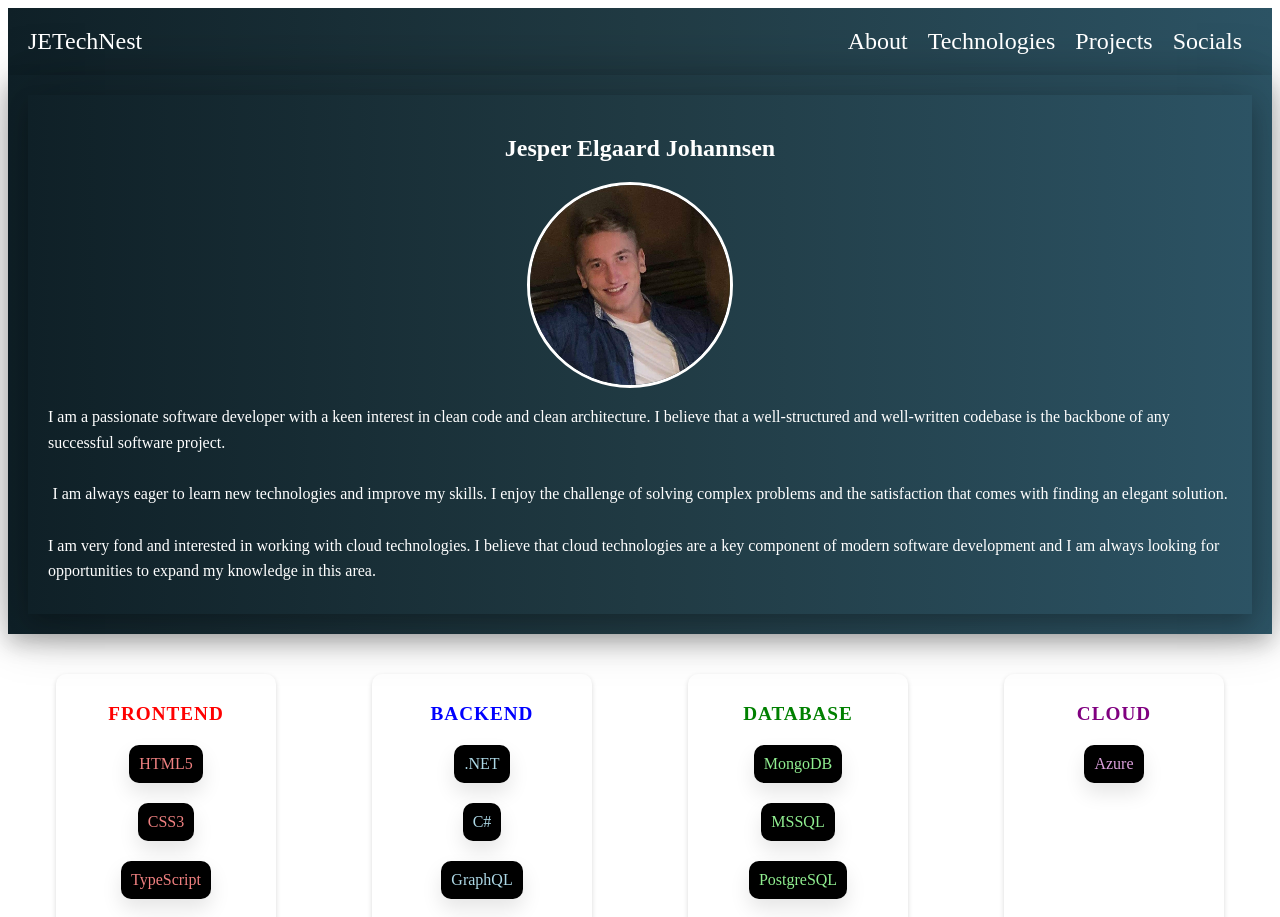
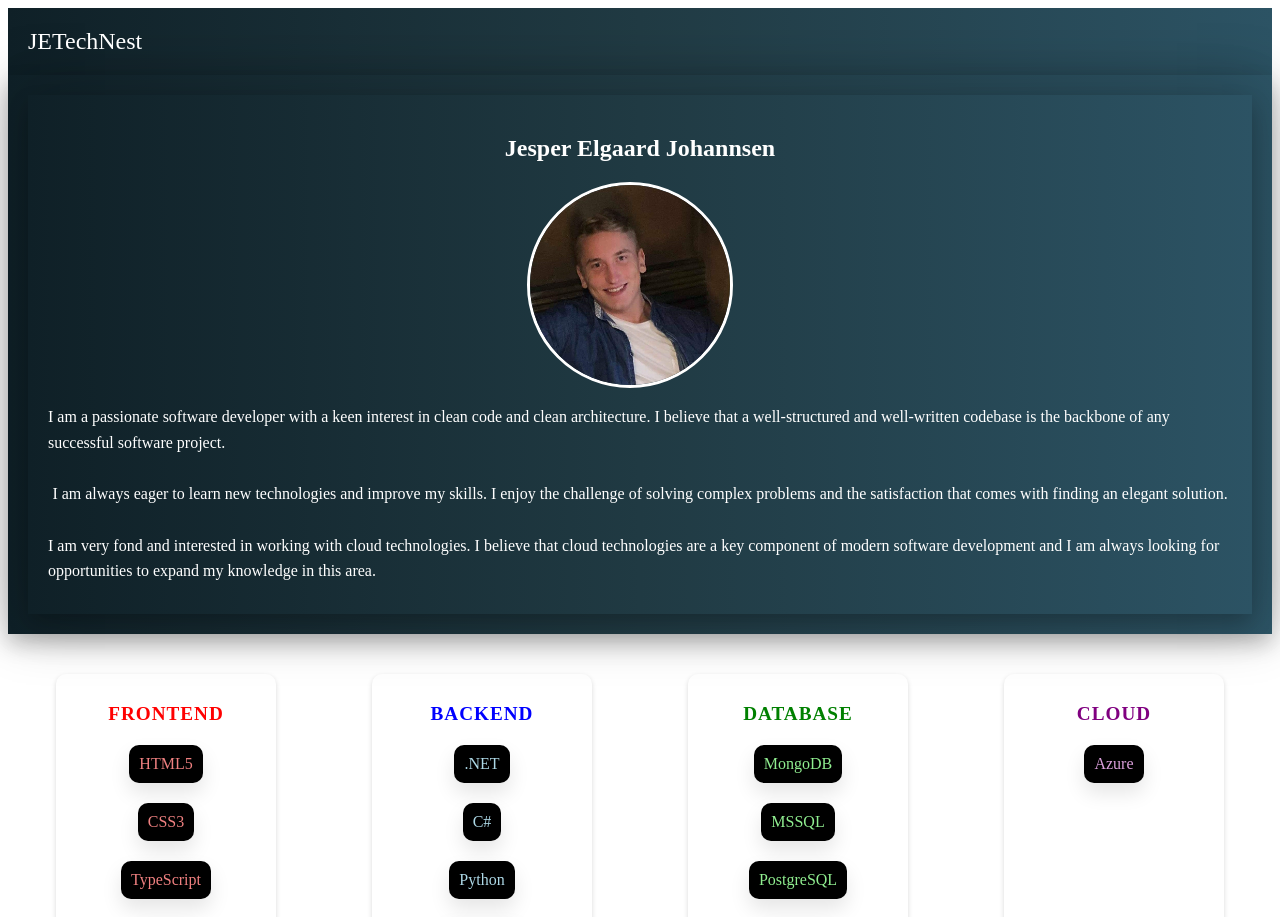
Before and after one commit to Jesperejohannsen/jetechnest, a React (Vite) app: page / in a window 1280 px wide. Shown: the top 917 px of the page. Built offline with nearby package versions, Linux system fonts and the light colour scheme.

Commit message:
removing navigation menu

```diff
--- a/src/components/header/Header.css
+++ b/src/components/header/Header.css
@@ -1,4 +1,3 @@
-
 .header {
   display: flex;
   justify-content: space-between;
@@ -16,74 +15,8 @@
   font-size: 1.5em;
 }
 
-.menu-icon {
-  color: #fff;
-  font-size: 1.5em;
-  cursor: pointer;
-  display: none;
-}
-
-/* NavigationMenu.css */
-
-.nav-links {
-  display: flex;
-  flex-direction: column;
-  transition: transform 0.3s ease-in-out;
-  transform: translateX(100%);
-}
-
-.nav-links.open {
-  transform: translateX(0);
-}
-
-.nav-links ul {
-  list-style: none;
-  padding: 0;
-  margin: 0;
-  display: flex;
-  flex-direction: column;
-  align-items: center;
-}
-
-.nav-links a {
-  color: #fff;
-  text-decoration: none;
-  padding: 10px;
-  font-size: 1.5em;
-}
-
-/* Responsive design */
-@media (max-width: 768px) {
-  .menu-icon {
-    display: block;
-    color: white;
-  }
-
-  .nav-links {
-    position: absolute;
-    top: 70px;
-    right: 0;
-    height: calc(100vh - 70px);
-    width: 100%;
-    background-color: rgba(0, 0, 0, 0.5);
-    transform: translateX(100%);
-  }
-
-  .nav-links.open {
-    transform: translateX(0);
-  }
-  .nav-links a {
-    font-size: 2em;
-    padding: 20px;
+@media screen and (max-width: 768px) {
+  .header {
+    flex-direction: column;
   }
 }
-
-@media (min-width: 769px) {
-  .nav-links {
-    transform: translateX(0);
-  }
-
-  .nav-links ul {
-    flex-direction: row;
-  }
-}
--- a/src/components/header/Header.tsx
+++ b/src/components/header/Header.tsx
@@ -1,18 +1,10 @@
-// Header.tsx
-import { useState } from 'react';
-import Navigation from '../navigationMenu/NavigationMenu';
 import './Header.css';
 
 function Header() {
-  const [isOpen, setIsOpen] = useState(false);
 
   return (
     <header className="header">
       <div className="logo">JETechNest</div>
-      <div className="menu-icon" onClick={() => setIsOpen(!isOpen)}>
-        {isOpen ? 'X' : '☰'}
-      </div>
-      <Navigation isOpen={isOpen} />
     </header>
   );
 }
--- a/src/components/navigationMenu/NavigationMenu.tsx
+++ /dev/null
@@ -1,18 +0,0 @@
-import React from 'react';
-
-interface NavigationProps {
-  isOpen: boolean;
-}
-
-const Navigation: React.FC<NavigationProps> = ({ isOpen }) => (
-  <nav className={`nav-links ${isOpen ? 'open' : ''}`}>
-    <ul>
-      <li><a href="#about">About</a></li>
-      <li><a href="#skills">Technologies</a></li>
-      <li><a href="#projects">Projects</a></li>
-      <li><a href="#contact">Socials</a></li>
-    </ul>
-  </nav>
-);
-
-export default Navigation;
--- a/src/components/projects/ProjectsSection.css
+++ b/src/components/projects/ProjectsSection.css
@@ -11,7 +11,8 @@
   border-radius: 10px;
   padding: 20px;
   margin: 10px;
-  width: 300px;
+  width: calc(100% - 20px);
+  max-width: 300px;
   display: flex;
   flex-direction: column;
   align-items: center;
@@ -30,6 +31,7 @@
 .project-card img {
   max-width: 100%;
   height: auto;
+  max-height: 200px;
 }
 
 .project-image {
@@ -90,6 +92,9 @@
   flex-direction: column;
   justify-content: space-around;
   align-items: center;
+  overflow: auto;
+  max-height: 80vh;
+  box-sizing: border-box;
 }
 
 .modal-content img {
@@ -119,9 +124,31 @@
   color: #ccc;
 }
 
+@media (max-width: 900px) {
+  .modal-content img {
+    max-width: 100%;
+  }
+}
+
 @media (max-width: 600px) {
+  .project-card {
+    width: 100%;
+    padding: 10px;
+    margin: 5px;
+  }
+
   .modal-content {
-    width: 100%;
+    width: 95%;
+    max-width: 40%;
+    padding: 10px;
+    max-height: 90vh;
+    box-sizing: border-box;
+    margin-right: 50%;
+    margin-top: 50%;
+  }
+
+  .modal-content img {
+    width: 40%;
   }
 
   .close-button {
@@ -129,4 +156,8 @@
     right: 5px;
     font-size: 1em;
   }
+
+  .project-card h3 {
+    font-size: 1.2em;
+  }
 }
--- a/src/components/skills/SkillSection.tsx
+++ b/src/components/skills/SkillSection.tsx
@@ -3,7 +3,7 @@ import './SkillSection.css';
 const SkillSection = () => {
   const skills = {
     frontend: ["HTML5", "CSS3", "TypeScript", "React"],
-    backend: [".NET", "C#", "GraphQL", "REST"],
+    backend: [".NET", "C#", "Python", "GraphQL", "REST"],
     database: ["MongoDB", "MSSQL", "PostgreSQL", "SQLite"],
     cloud: ["Azure"],
   };
```
